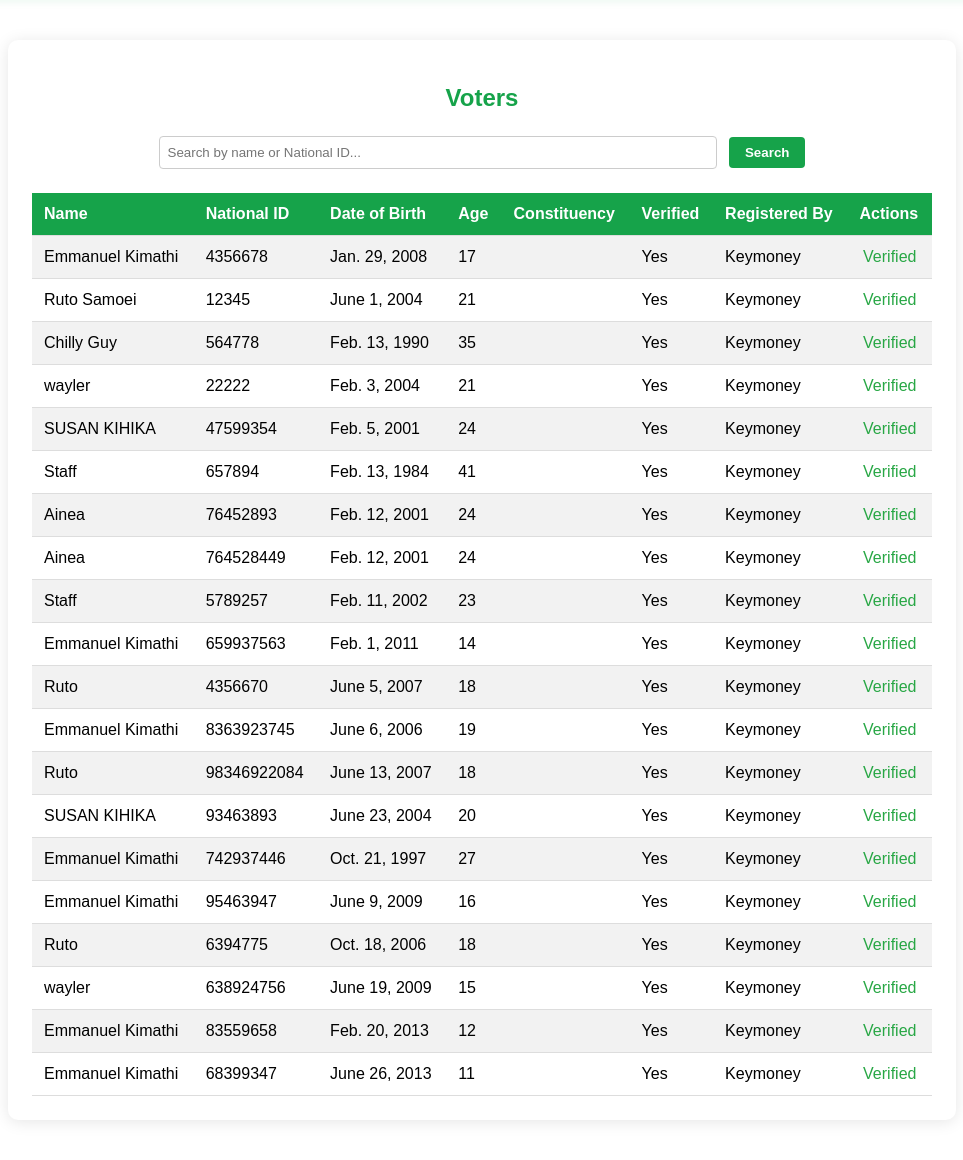
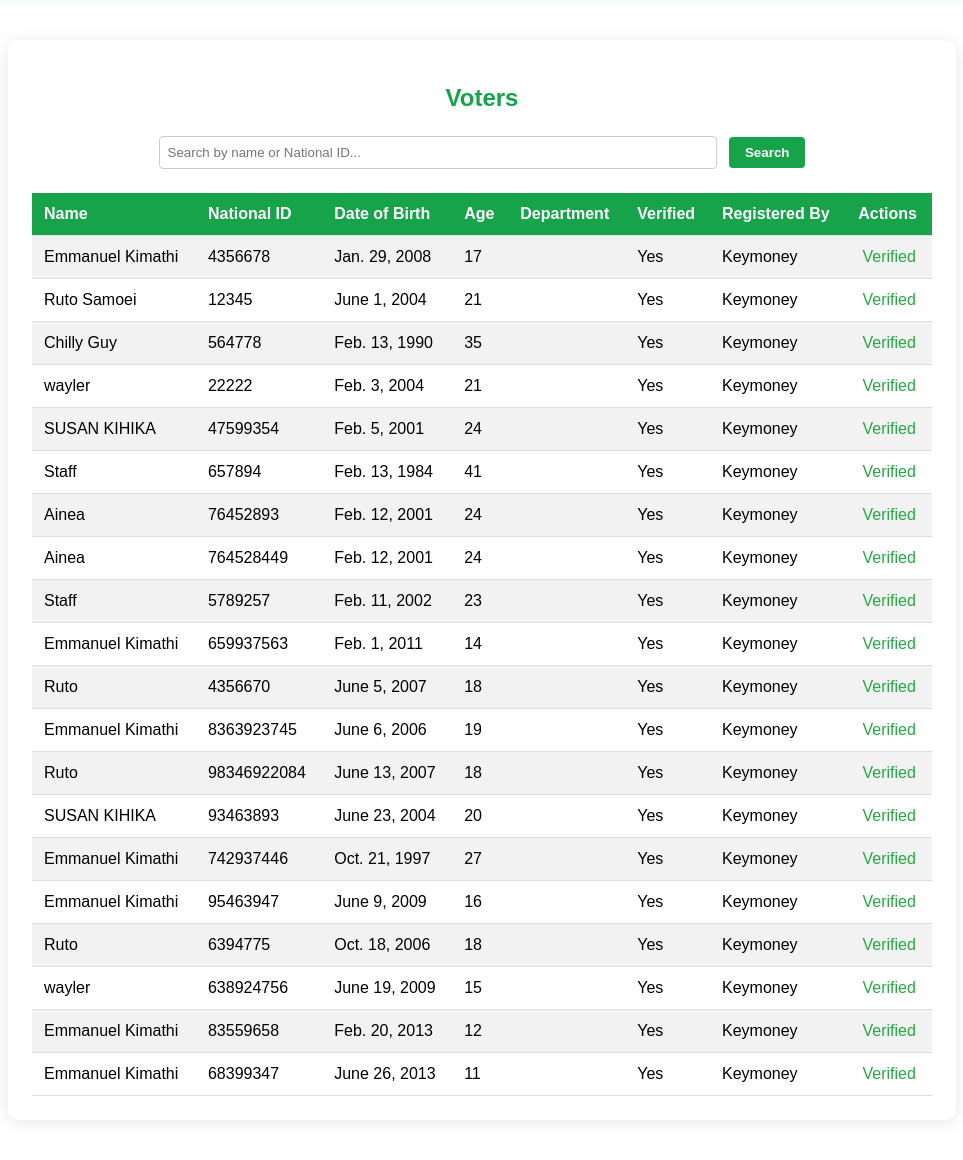
Before and after one commit to Kim-254-de/VotingSystem, a Django app: page /evoting/voters/ in a window 1280 px wide. Shown: the part 77-1237 px from the top of the page, without its empty margins (158-1121 px from the left). Run offline with Django 5.2, Linux system fonts and the light colour scheme; a user stored in the database is signed in; data comes from the database, SQL or seed files in the repository; parts of the project's set-up code (start-up, migrations or seed data) failed here and were passed over.

Commit message:
Update models

```diff
--- a/Evoting/templates/register.html
+++ b/Evoting/templates/register.html
@@ -136,6 +136,7 @@
                 <label for="id_age">Age</label>
                 {{ form.age }}
             </div>
+
             <div class="form-group">
                 <label for="id_department">Department</label>
                 {{ form.department }}
--- a/Evoting/templates/voter_list.html
+++ b/Evoting/templates/voter_list.html
@@ -126,7 +126,7 @@
                 <th>National ID</th>
                 <th>Date of Birth</th>
                 <th>Age</th>
-                <th>Constituency</th>
+                <th>Department</th>
                 <th>Verified</th>
                 <th>Registered By</th>
                 <th>Actions</th>
@@ -137,7 +137,7 @@
                 <td>{{ voter.national_id }}</td>
                 <td>{{ voter.date_of_birth }}</td>
                 <td>{{ voter.age }}</td>
-                <td>{{ voter.constituency }}</td>
+                <td>{{ voter.department }}</td>
                 <td>{{ voter.is_verified|yesno:"Yes,No" }}</td>
                 <td>{{ voter.registered_by }}</td>
                 <td class="actions">
```
Also changed, not shown: Evoting/migrations/0002_remove_voter_constituency_voter_department_and_more.py (added).
